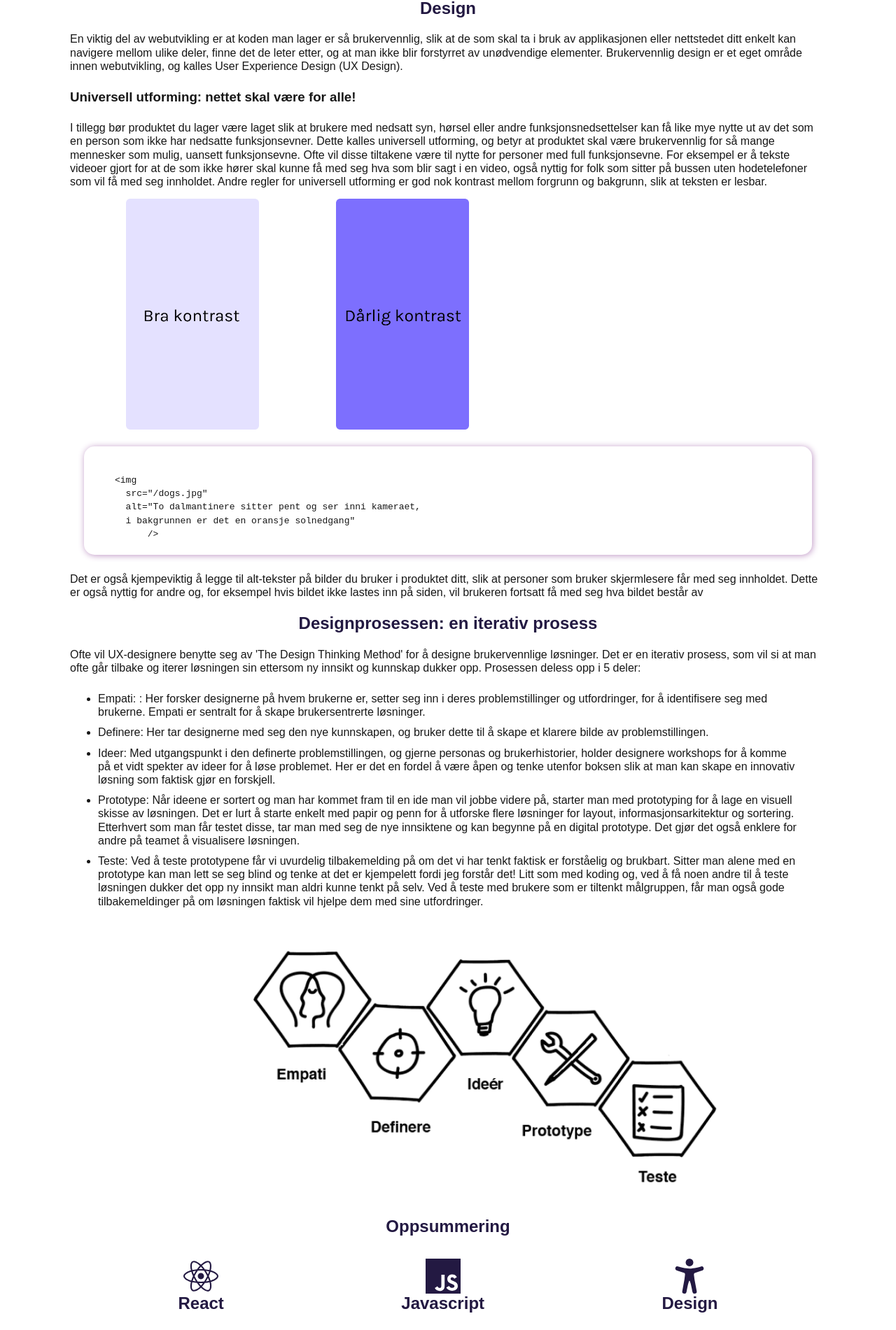
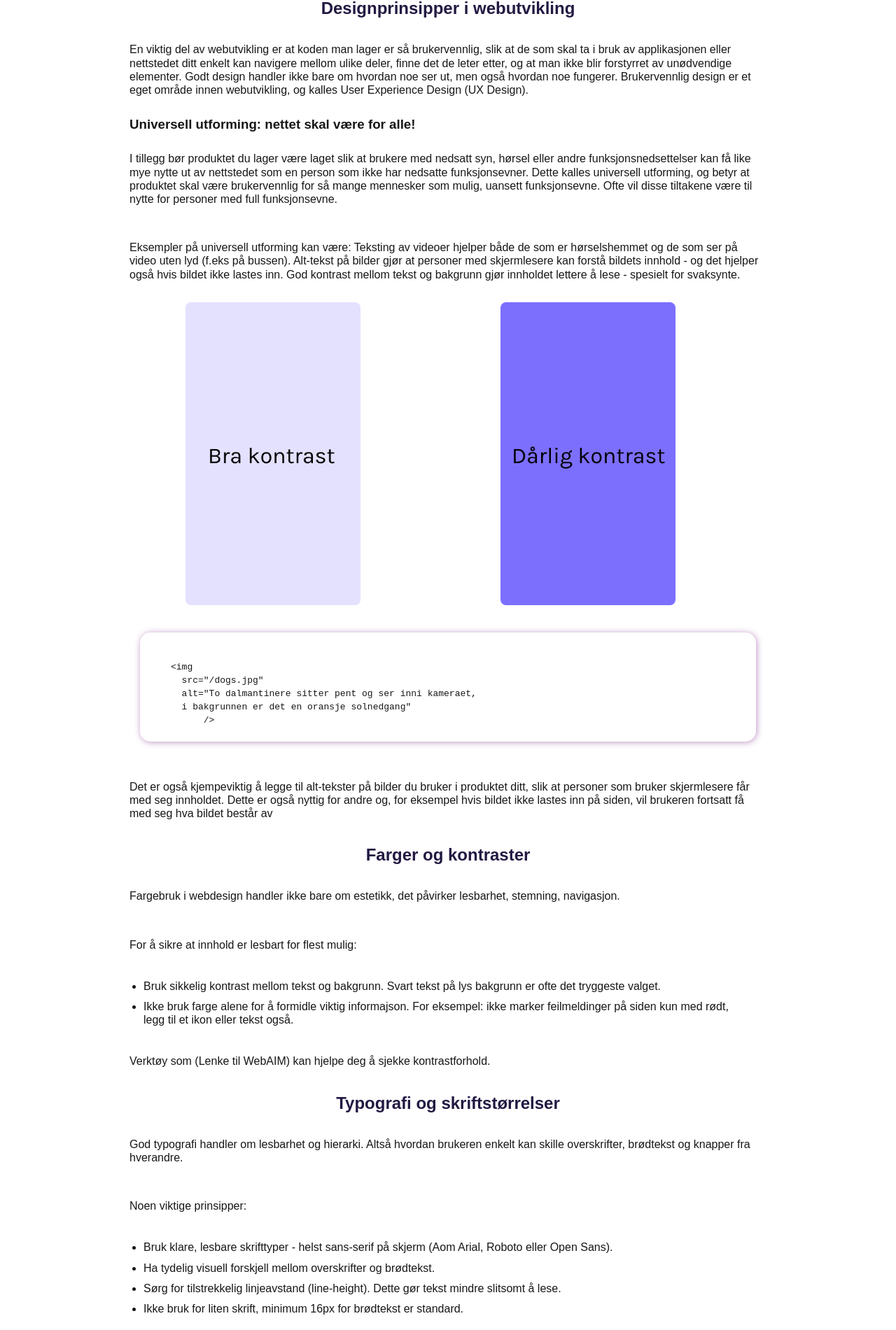
Before and after one commit to marie-cha9ne/Arbeidskrav-2---gruppe, a Next.js app: page /subject/sub-design in a window 1280 px wide. Shown: the part 299-2200 px from the top of the page at 70% size. Built offline with nearby package versions, Linux system fonts and the light colour scheme.

Commit message:
Redigert tekst innhold til alle sidene, lagt på resterende styling og gått over eventuelle skrivefeil.

```diff
--- a/app/components/ArticleRendrer.tsx
+++ b/app/components/ArticleRendrer.tsx
@@ -31,7 +31,7 @@ export default function ArticleRenderer({ content }: Props) {
               key={i}
               src={imgSrc}
               alt={`Bilde ${i + 1} i seksjon: ${section.title}`}
-              className={styles.images}
+              className={styles.sectImage}
               />
           ))}
 {/* ^^Viser bilder dersom det finnes i seksjonen. */}
@@ -41,6 +41,7 @@ export default function ArticleRenderer({ content }: Props) {
 
       {section.noteCode && <Example code={section.noteCode} className={styles.codeLine}/>}
 {/* ^^Viser et lite ekstra kode eksempel */}
+      {section.moreText && <p className={styles.content}>{section.moreText}</p>}
 
       {section.subSections?.map((sub, i)=> (
         <div key={i}>
@@ -66,6 +67,8 @@ export default function ArticleRenderer({ content }: Props) {
           )}
 
           {sub.note && <p className={styles.content}>{sub.note}</p>}
+
+          {sub.moreText && <p className={styles.content}>{sub.moreText}</p>}
         </div>
 // Her vises subseksjoner (om det finnes) som egene blokker inni hovedseksjonen.
       ))}
--- a/app/content/subDesignContent.ts
+++ b/app/content/subDesignContent.ts
@@ -2,15 +2,16 @@ import type { ArticleSection } from "../data/types";
 
 export const subDesignContent: ArticleSection[] = [
   {
-    title:"Design",
+    title:"Designprinsipper i webutvikling",
     body:[
-      "En viktig del av webutvikling er at koden man lager er så brukervennlig, slik at de som skal ta i bruk av applikasjonen eller nettstedet ditt enkelt kan navigere mellom ulike deler, finne det de leter etter, og at man ikke blir forstyrret av unødvendige elementer. Brukervennlig design er et eget område innen webutvikling, og kalles User Experience Design (UX Design)."
+      "En viktig del av webutvikling er at koden man lager er så brukervennlig, slik at de som skal ta i bruk av applikasjonen eller nettstedet ditt enkelt kan navigere mellom ulike deler, finne det de leter etter, og at man ikke blir forstyrret av unødvendige elementer. Godt design handler ikke bare om hvordan noe ser ut, men også hvordan noe fungerer. Brukervennlig design er et eget område innen webutvikling, og kalles User Experience Design (UX Design)."
     ],
     subSections:[
       {
         title:"Universell utforming: nettet skal være for alle!",
         body:[
-          "I tillegg bør produktet du lager være  laget slik at brukere med nedsatt syn, hørsel eller andre funksjonsnedsettelser kan få like mye nytte ut av det som en person som ikke har nedsatte funksjonsevner. Dette kalles universell utforming, og betyr at produktet skal være brukervennlig for så mange mennesker som mulig, uansett funksjonsevne. Ofte vil disse tiltakene være til nytte for personer med full funksjonsevne. For eksempel er å tekste videoer gjort for at de som ikke hører skal kunne få med seg hva som blir sagt i en video, også nyttig for folk som sitter på bussen uten hodetelefoner som vil få med seg innholdet. Andre regler for universell utforming er god nok kontrast mellom forgrunn og bakgrunn, slik at teksten er lesbar. "
+          "I tillegg bør produktet du lager være  laget slik at brukere med nedsatt syn, hørsel eller andre funksjonsnedsettelser kan få like mye nytte ut av nettstedet som en person som ikke har nedsatte funksjonsevner. Dette kalles universell utforming, og betyr at produktet skal være brukervennlig for så mange mennesker som mulig, uansett funksjonsevne. Ofte vil disse tiltakene være til nytte for personer med full funksjonsevne.",
+          "Eksempler på universell utforming kan være: Teksting av videoer hjelper både de som er hørselshemmet og de som ser på video uten lyd (f.eks på bussen). Alt-tekst på bilder gjør at personer med skjermlesere kan forstå bildets innhold - og det hjelper også hvis bildet ikke lastes inn. God kontrast mellom tekst og bakgrunn gjør innholdet lettere å lese - spesielt for svaksynte."
         ],
         images:[
           "/design-images/goodcontrastexample.png",
@@ -24,6 +25,46 @@ export const subDesignContent: ArticleSection[] = [
        i bakgrunnen er det en oransje solnedgang"
            />`,
       },
+    ],
+  },
+  {
+    title:"Farger og kontraster",
+    body:[
+      "Fargebruk i webdesign handler ikke bare om estetikk, det påvirker lesbarhet, stemning, navigasjon.",
+      "For å sikre at innhold er lesbart for flest mulig:"
+    ],
+    list:[
+      "Bruk sikkelig kontrast mellom tekst og bakgrunn. Svart tekst på lys bakgrunn er ofte det tryggeste valget.",
+      "Ikke bruk farge alene for å formidle viktig informajson. For eksempel: ikke marker feilmeldinger på siden kun med rødt, legg til et ikon eller tekst også."
+    ],
+    note:"Verktøy som (Lenke til WebAIM) kan hjelpe deg å sjekke kontrastforhold."
+  },
+  {
+    title:"Typografi og skriftstørrelser",
+    body:[
+      "God typografi handler om lesbarhet og hierarki. Altså hvordan brukeren enkelt kan skille overskrifter, brødtekst og knapper fra hverandre.",
+      "Noen viktige prinsipper:"
+    ],
+    list:[
+      "Bruk klare, lesbare skrifttyper - helst sans-serif på skjerm (Aom Arial, Roboto eller Open Sans).",
+      "Ha tydelig visuell forskjell mellom overskrifter og brødtekst.",
+      "Sørg for tilstrekkelig linjeavstand (line-height). Dette gør tekst mindre slitsomt å lese.",
+      "Ikke bruk for liten skrift, minimum 16px for brødtekst er standard."
+    ],
+    subSections:[
+     {
+       title:"Bruk em eller rem, istedet for px",
+       body:[
+        "Når du setter størrelsen på tekst, bør du helst bruke relative enheter som em eller rem istedet for px.",
+        "1rem betyr 'lik størrelsen på rootelementet' (som regel 16px). Dette gjør at siden skalerer bedre på forskjellige skjermstørrelser og følger brukerens instillinger. Det er også viktig for tilgjengelighet, siden mange brukere endrer standard skriftstørrelse i nettleseren sin.",
+        "Eksempel:"
+       ],
+       code:`
+       p{
+        font-size: 1rem; /* Ikke 16px */
+       }
+       `,
+     }
     ]
   },
   {
@@ -32,7 +73,7 @@ export const subDesignContent: ArticleSection[] = [
       "Ofte vil UX-designere benytte seg av 'The Design Thinking Method' for å designe brukervennlige løsninger. Det er en iterativ prosess, som vil si at man ofte går tilbake og iterer løsningen sin ettersom ny innsikt og kunnskap dukker opp. Prosessen deless opp i 5 deler:"
     ],
     list:[
-      "Empati: : Her forsker designerne på hvem brukerne er, setter seg inn i deres problemstillinger og utfordringer, for å identifisere seg med brukerne. Empati er sentralt for å skape brukersentrerte løsninger.",
+      "Empati: Her forsker designerne på hvem brukerne er, setter seg inn i deres problemstillinger og utfordringer, for å identifisere seg med brukerne. Empati er sentralt for å skape brukersentrerte løsninger.",
       "Definere: Her tar designerne med seg den nye kunnskapen, og bruker dette til å skape et klarere bilde av problemstillingen.",
       "Ideer:  Med utgangspunkt i den definerte problemstillingen, og gjerne personas og brukerhistorier, holder designere workshops for å komme på et vidt spekter av ideer for å løse problemet. Her er det en fordel å være åpen og tenke utenfor boksen slik at man kan skape en innovativ løsning som faktisk gjør en forskjell.",
       "Prototype: Når ideene er sortert og man har kommet fram til en ide man vil jobbe videre på, starter man med prototyping for å lage en visuell skisse av løsningen. Det er lurt å starte enkelt med papir og penn for å utforske flere løsninger for layout, informasjonsarkitektur og sortering. Etterhvert som man får testet disse, tar man med seg de nye innsiktene og kan begynne på en digital prototype. Det gjør det også enklere for andre på teamet å visualisere løsningen.",
@@ -41,6 +82,9 @@ export const subDesignContent: ArticleSection[] = [
     images:["/design-images/designthinking.png"],
   },
   {
-    title:"Oppsummering"
+    title:"Oppsummering",
+    body:[
+      "På denne siden skal du ha lært at design er en sentral del av webutvikling, og handler om mer enn bare utseende. Universell utforming sikrer at alle (uansett funksjonsevne) kan bruke nettstedet. Farger og kontrasster påvirker både lesbarhet og tilgjengelighet. Typografi og skriftstørrelser må være tilpasset skjerm og brukere, og bør være fleksible med enheter som rem. Design er en iterativ prosess, der testing og inniskt fra brukerne former sluttresultatet. Et godt design gjør ikke nettsiden bare pen, men nyttig, tilgjengelig og enkel å bruke."
+    ]
   }
 ]
--- a/app/subject/sub.module.css
+++ b/app/subject/sub.module.css
@@ -1,5 +1,7 @@
 .main{
- margin: 0 100px;
+ width: 100%;
+ max-width: 950px;
+ margin-inline: auto;
  line-height: 1.2em;
 }
 
@@ -34,7 +36,7 @@
 }
 
 .codeLine{
-  margin: 20px;
+  margin: 35px;
   box-shadow: 1px 1px 10px #BE95C4;
   border-radius: 15px;
   padding:20px 5px;
@@ -42,20 +44,20 @@
 }
 
 .subHeadlines{
-  margin:20px 0;
+  margin:10px 20px;
 }
 
 .content{
-  padding: 5px 0;
+  padding: 20px;
   margin: 10px 0;
 }
 
-.images{
-  width: 70%;
-  margin-left: 20%;
+.subImages{
+  width: 250px;
+  margin: 0 100px;
 }
-.subImages{
-  width:250px;
-  padding: 0 30px;
-  margin: 0 0 0 50px;
+
+.sectImage{
+  width: 500px;
+  margin: 25px 200px;
 }
```
Also changed, not shown: app/content/subJsContent.ts (+16 -8 lines), app/content/subMainContent.ts (+6 -4 lines), app/content/subReactContent.ts (+49 -3 lines).
